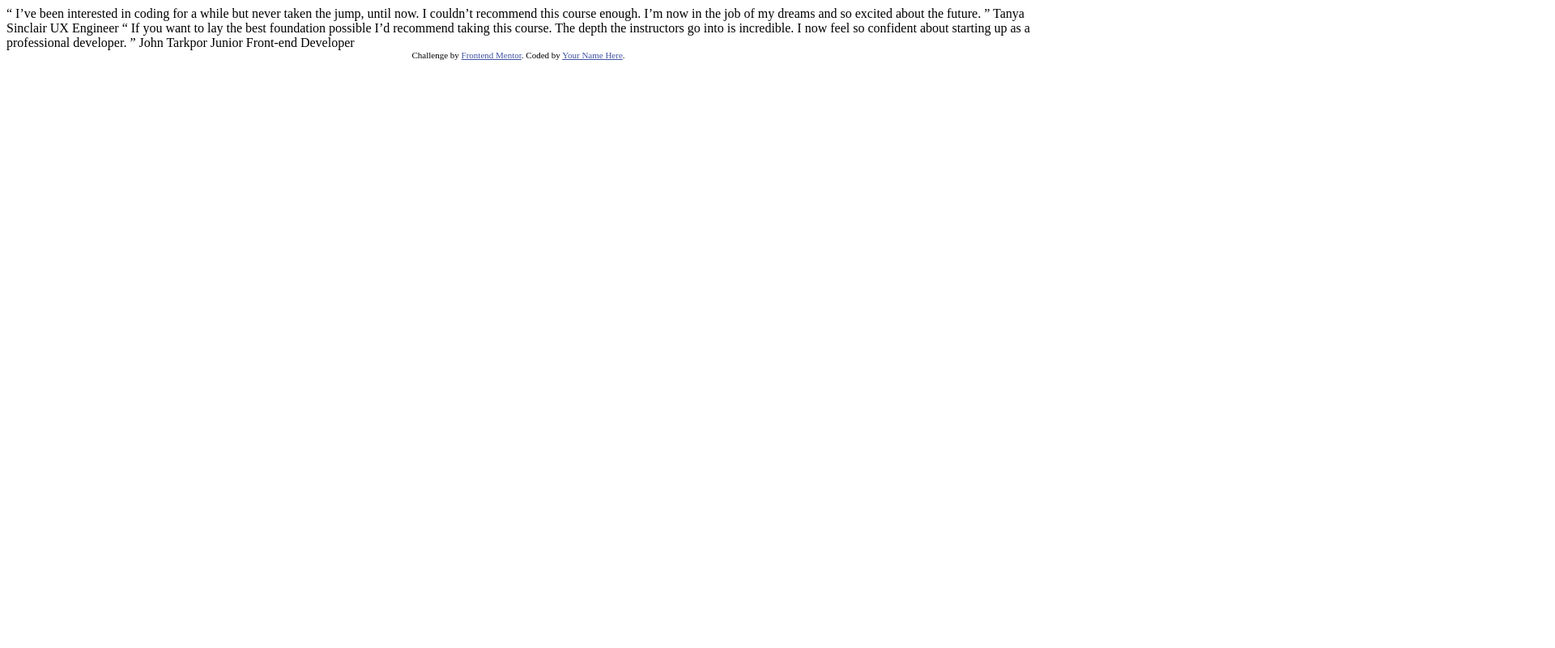
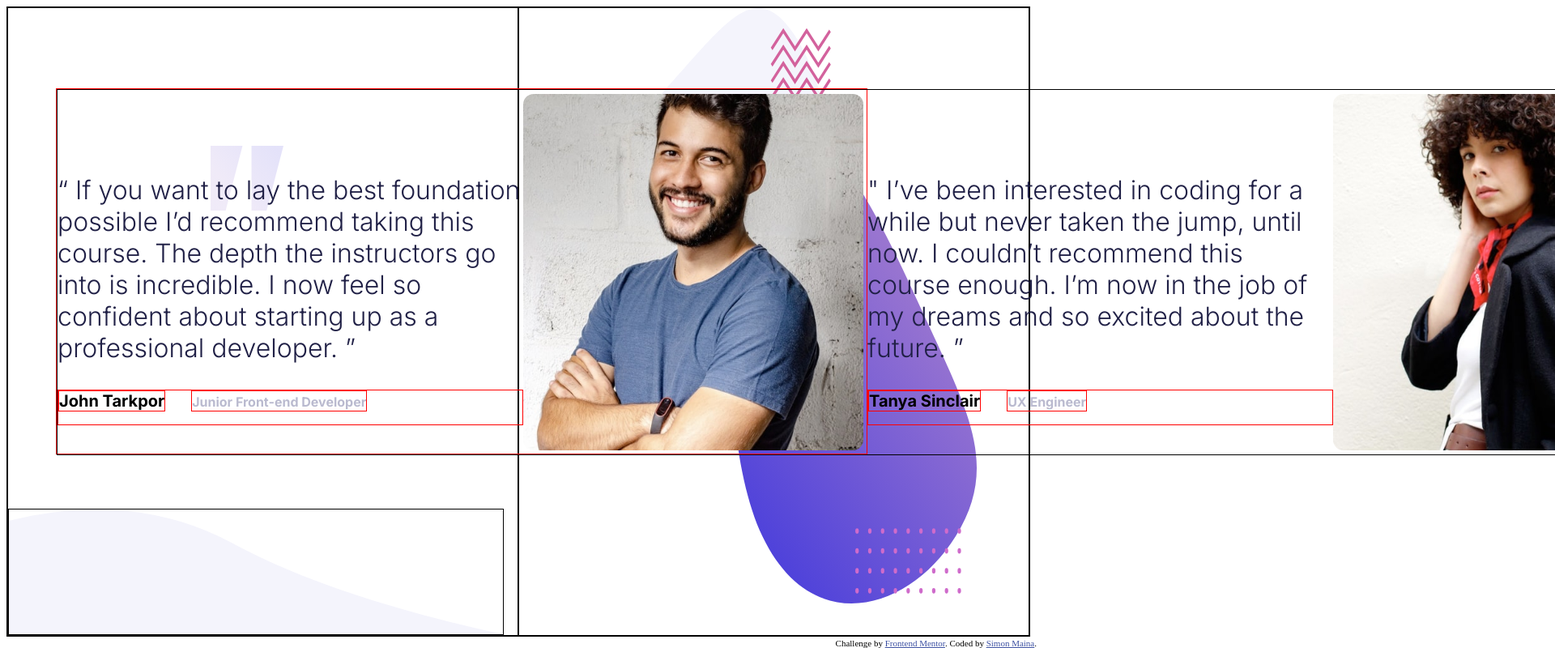
Before and after one commit to maina2/bootcamp-testimonials-slider-hub, a plain HTML site: page index.html in a window 1280 px wide. Shown: the top 800 px of the page at 81% size, 1920 px wide, since content can reach past the window. Drawn offline with Linux system fonts and the light colour scheme.

Commit message:
e cbootcamp testimonials slider hub upload

```diff
--- a/index.html
+++ b/index.html
@@ -1,22 +1,140 @@
 <!DOCTYPE html>
 <html lang="en">
   <head>
-  <meta charset="UTF-8">
-  <meta name="viewport" content="width=device-width, initial-scale=1.0"> <!-- displays site properly based on user's device -->
+    <meta charset="UTF-8" />
+    <meta name="viewport" content="width=device-width, initial-scale=1.0" />
+    <!-- displays site properly based on user's device -->
 
-  <link rel="icon" type="image/png" sizes="32x32" href="./images/favicon-32x32.png">
+    <link
+      rel="icon"
+      type="image/png"
+      sizes="32x32"
+      href="./images/favicon-32x32.png"
+    />
 
     <title>Frontend Mentor | Coding Bootcamp Testimonials Slider</title>
 
     <!-- Feel free to remove these styles or customise in your own stylesheet 👍 -->
     <style>
-    .attribution { font-size: 11px; text-align: center; }
-    .attribution a { color: hsl(228, 45%, 44%); }
+      .attribution {
+        position: absolute;
+        bottom: 0;
+        right: 0;
+      }
+
+      .attribution {
+        font-size: 11px;
+        text-align: center;
+      }
+      .attribution a {
+        color: hsl(228, 45%, 44%);
+      }
     </style>
+
+<style>
+  @import url('https://fonts.googleapis.com/css2?family=Inter:wght@300;500;700&display=swap');
+</style>
+
+    <link rel="stylesheet" href="styles.css" />
+    <link rel="stylesheet" href="script.js" />
   </head>
   <body>
+    <div class="container">
+      <div class="west">
+        <img
+          id="quotes"
+          src="/images/pattern-quotes.svg"
+          height="80px"
+          width="90px"
+          alt=""
+        />
 
-  “ I’ve been interested in coding for a while but never taken the jump, until now.
+        <img id="curve" src="/images/pattern-curve.svg" alt="" />
+      </div>
+
+      <div class="east">
+        <div class="double">
+          <div class="carousel">
+            <div class="slider">
+              <section>
+
+                <div class="box1">
+
+                  <div class="paragraph">
+
+                    <p>
+                      “ If you want to lay the best foundation possible I’d
+                      recommend taking this course. The depth the instructors go
+                      into is incredible. I now feel so confident about starting up
+                      as a professional developer. ”
+                    </p>
+
+                  </div>
+
+                  <div class="credentials">
+                    <div class="name">John Tarkpor</div>
+                     <div class="developer">Junior Front-end Developer</div>
+
+                 </div>
+
+
+
+                </div>
+
+
+                <img
+                  id="john"
+                  src="/images/image-john.jpg"
+                  height="420px"
+                  width="420px"
+                  alt=""
+                />
+              </section>
+
+              <section>
+
+                <div class="box1">
+
+                  <div class="paragraph">
+                    <p>
+                      " I’ve been interested in coding for a while but never taken the jump, until now.
+                      I couldn’t recommend this course enough. I’m now in the job of my dreams and so
+                      excited about the future. ”
+                    </p>
+                  </div>
+
+                  <div class="credentials">
+                     <div class="name">Tanya Sinclair</div>
+                      <div class="developer">UX Engineer</div>
+
+                  </div>
+
+
+                </div>
+
+                <img
+                  id="tanya"
+                  src="/images/image-tanya.jpg"
+                  height="420px"
+                  width="420px"
+                  alt=""
+                />
+              </section>
+            </div>
+          </div>
+        </div>
+
+        <img
+          class="pattern"
+          src="/images/pattern-bg.svg"
+          height="500px"
+          width="500px"
+          alt=""
+        />
+      </div>
+    </div>
+
+    <!--“ I’ve been interested in coding for a while but never taken the jump, until now.
   I couldn’t recommend this course enough. I’m now in the job of my dreams and so
   excited about the future. ”
 
@@ -28,11 +146,13 @@
   starting up as a professional developer. ”
 
   John Tarkpor
-  Junior Front-end Developer
+  Junior Front-end Developer-->
 
     <div class="attribution">
-    Challenge by <a href="https://www.frontendmentor.io?ref=challenge" target="_blank">Frontend Mentor</a>.
-    Coded by <a href="#">Your Name Here</a>.
+      Challenge by
+      <a href="https://www.frontendmentor.io?ref=challenge" target="_blank"
+        >Frontend Mentor</a
+      >. Coded by <a href="#">Simon Maina</a>.
     </div>
   </body>
 </html>
--- /dev/null
+++ b/styles.css
@@ -0,0 +1,156 @@
+
+
+body{
+
+
+}
+
+.container{
+
+    display: flex;
+    flex-direction: row;
+    border: solid black 1px;
+    height: 97vh;
+    position: relative;
+
+
+}
+
+.west{
+    display: flex;
+    flex-direction: column;
+    border: solid black 1px;
+    width: 50%;
+    position: relative;
+}
+
+.east{
+    border: solid black 1px;
+    display: flex;
+    width: 50%;
+
+}
+
+#curve{
+
+    margin-bottom: 0px;
+    border: solid black 1px;
+    position: absolute;
+    bottom: 0;
+    left: 0;
+
+
+}
+
+#quotes{
+    position: absolute;
+    left: 250px;
+    top: 170px;
+}
+
+.east img{
+    height: 95% ;
+    display: block;
+    margin-left: auto;
+    margin-right: auto;
+}
+
+img .pattern{
+    position: relative;
+}
+
+
+.double{
+    border: 1px solid red;
+    width: 1000px;
+    height: 450px;
+    position: absolute;
+    background-color:transparent;
+    right: 200px;
+    top: 100px;
+
+
+}
+
+.carousel{
+    width: 200%;
+    height: 100%;
+    border: 1px solid black;
+    /* transform: translate(-50%); */
+    overflow: hidden;
+    display: flex;
+
+}
+
+.slider{
+    height: 100%;
+    display: flex;
+    width: 200%;
+}
+
+
+
+img .tanya{
+
+    margin-right: 0px;
+}
+
+.slider section{
+    flex-basis: 100%;
+    justify-content: center;
+
+    display: flex;
+
+
+
+}
+
+#john{
+    margin-right: 0.5%;
+    border-radius: 13px;
+    height: 440px;
+    margin-top: 5px;
+}
+
+#tanya{
+    margin-right: 0.5%;
+    border-radius: 13px;
+    height: 440px;
+    margin-top: 5px;
+}
+
+p{
+    font-size: 32px;
+    font-family: 'Inter', sans-serif;
+    font-weight: 300;
+    color: hsl(240, 38%, 20%);
+    margin-top: 6.5rem;
+}
+
+.credentials{
+    display: flex;
+    flex-direction: row;
+    padding-bottom: 1rem;
+    border: 1px solid red;
+
+}
+
+.name{
+    font-family: 'Inter', sans-serif;
+    font-weight: 700;
+    font-size: 20px;
+    margin-right: 2rem;
+    border: 1px solid red;
+}
+
+.developer{
+    font-family: 'Inter', sans-serif;
+    font-weight: 700;
+    font-size: 16px;
+    color: hsl(240, 18%, 77%);
+    padding-bottom: 0rem;
+    border: 1px solid red;
+    display: flex;
+    padding-top: 2.6px;
+
+}
```
Also changed, not shown: script.js (added), 1 other file. Lines whose indentation alone changed are shown as unchanged.
